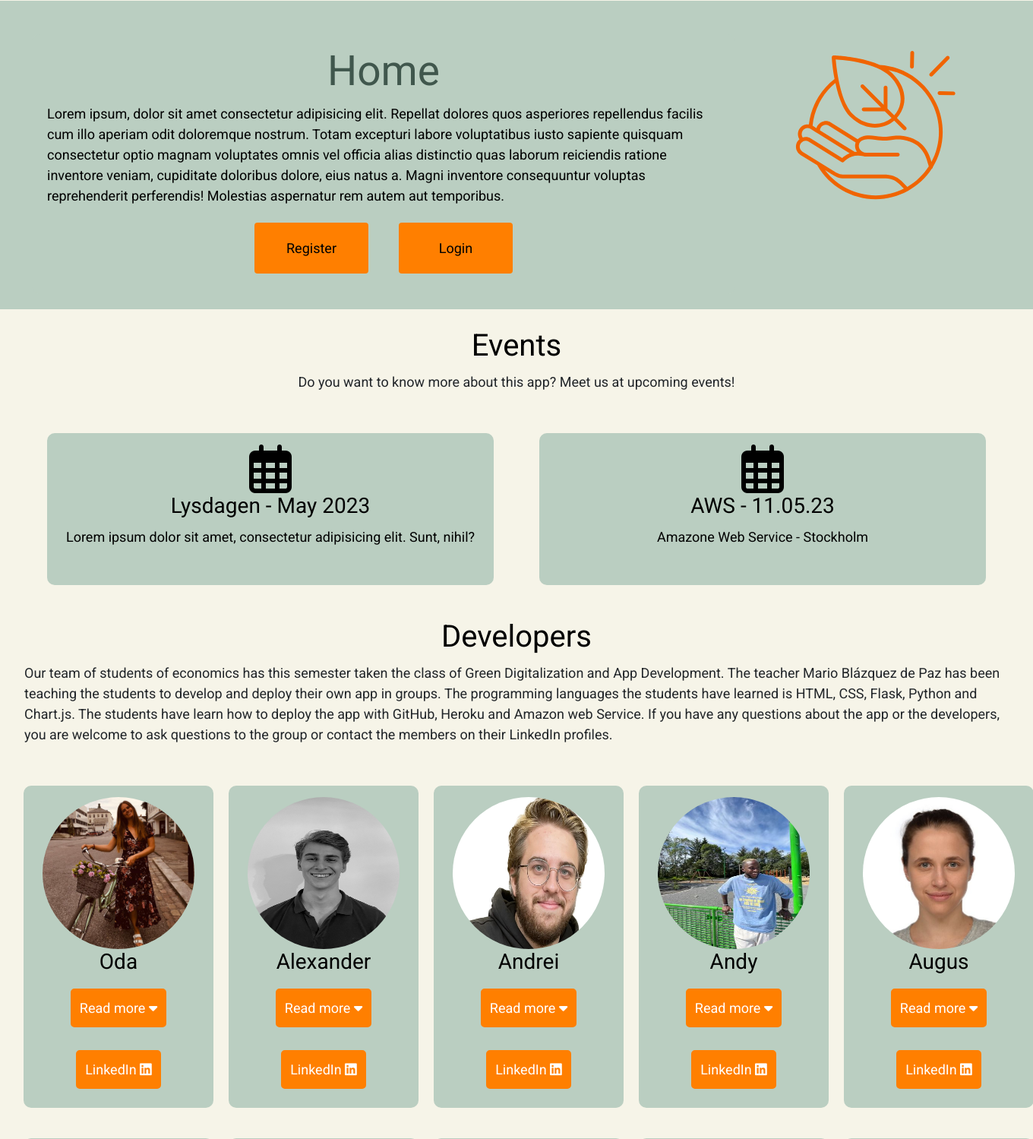
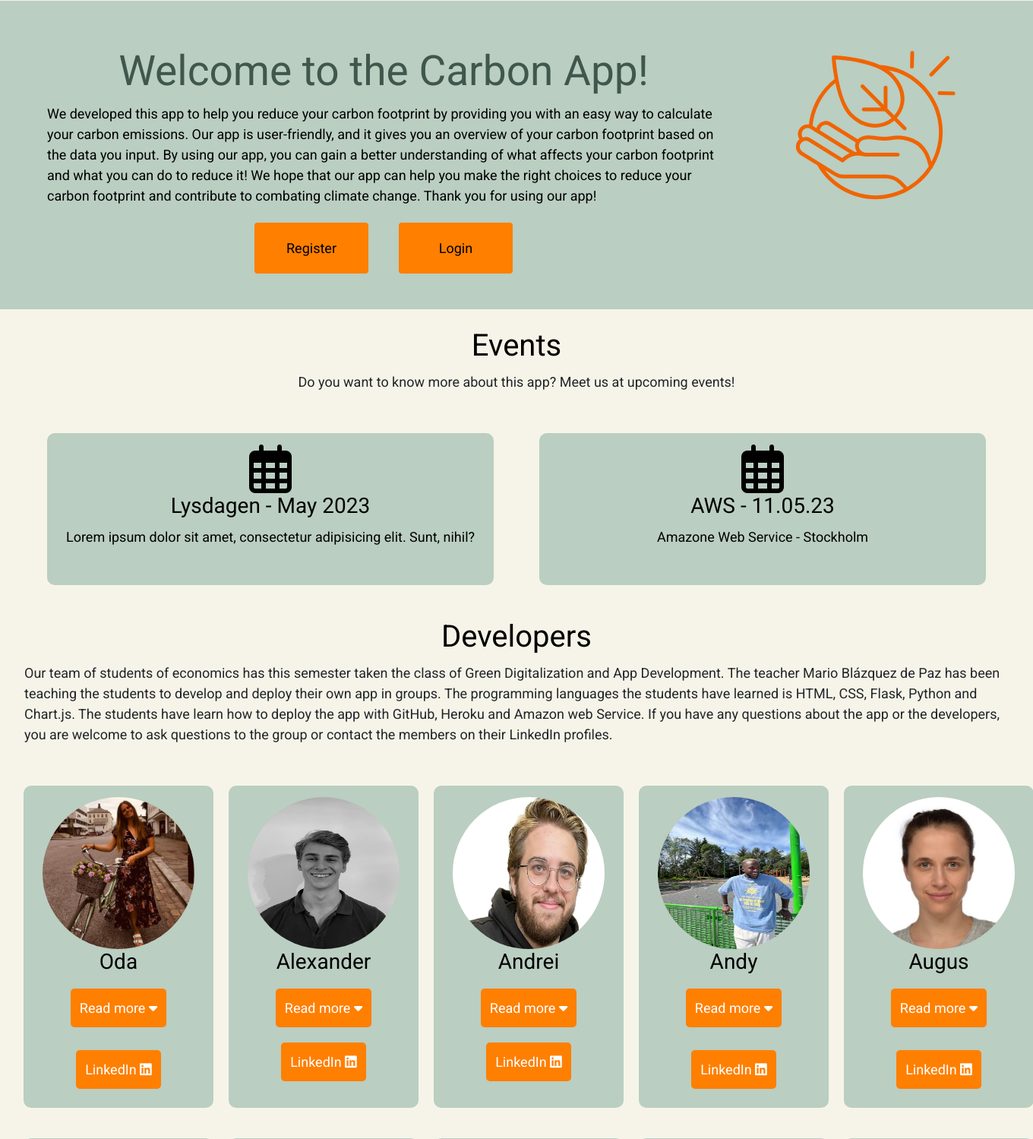
Before and after one commit to Andrei-Cos/Carbon_App_Grp1, a Flask app: page / in a window 1360 px wide. Shown: the part 117-1616 px from the top of the page at 76% size. Run offline with Flask 2, Linux system fonts and the light colour scheme; data comes from the database, SQL or seed files in the repository; both versions use the stored data as it was after the commit; some libraries are stand-ins or nearby versions.

Commit message:
Add files via upload

```diff
--- a/capp/__init__.py
+++ b/capp/__init__.py
@@ -19,7 +19,7 @@
 bcrypt = Bcrypt(application)
 login_manager= LoginManager(application)
 login_manager.login_view = 'users.login'
-login_manager.login_message_category = 'info'
+#login_manager.login_message_category = 'info'
 
 from capp.home.routes import home
 from capp.methodology.routes import methodology
--- a/capp/templates/home.html
+++ b/capp/templates/home.html
@@ -9,9 +9,20 @@
 
     <div class="header_home">
       <div class="box">
-        <h1 style="font-size:55px;"><span class="text-logo"> Home</span></h1>
+        {% with messages = get_flashed_messages(with_categories=true) %}
+                  {% if messages %}
+                      {% for category, message in messages %}
+                          <div class="alert alert-{{ category }}">
+                              {{ message }}
+                          </div>
+                      {% endfor %}
+                  {% endif %}
+              {% endwith %}
+        <h1 style="font-size:55px;"><span class="text-logo"> Welcome to the Carbon App!</span></h1>
         <p style="text-align:left;">
-            Lorem ipsum, dolor sit amet consectetur adipisicing elit. Repellat dolores quos asperiores repellendus facilis cum illo aperiam odit doloremque nostrum. Totam excepturi labore voluptatibus iusto sapiente quisquam consectetur optio magnam voluptates omnis vel officia alias distinctio quas laborum reiciendis ratione inventore veniam, cupiditate doloribus dolore, eius natus a. Magni inventore consequuntur voluptas reprehenderit perferendis! Molestias aspernatur rem autem aut temporibus.
+          We developed this app to help you reduce your carbon footprint by providing you with an easy way to calculate your carbon emissions. Our app is user-friendly, and it gives you an overview of your carbon footprint based on the data you input. By using our app, you can gain a better understanding of what affects your carbon footprint and what you can do to reduce it!
+          We hope that our app can help you make the right choices to reduce your carbon footprint and contribute to combating climate change.
+          Thank you for using our app!
         </p>
         {% if current_user.is_authenticated %}
         {%else%}
@@ -118,6 +129,7 @@
           <img src="/static/Pictures/Alex.jpg" alt="" style="border-radius: 50%; width:200px; height: 200px;">
           <h3> Alexander </h3>
           <button onclick="myFunction_1()"
+          id="btn_1"
           style="
           background-color: #FF7F00;
           border: 2px solid  #FF7F00;
@@ -129,19 +141,33 @@
           font-size: 18px;">
           Read more <i class="fa-solid fa-caret-down"></i> </button>
 
-          <p id="demo_1"></p>
-          <script>function myFunction_1() {
-            document.getElementById("demo_1").innerHTML = "Alexander Strøno is a 23-year-old from Oslo who is currently pursuing a Bachelor's degree in Business and Administration at the Western University of Applied Science. Prior to commencing his degree, he possessed experience in coding logical scripts using Python and VBA. The purpose of enrolling in this course was to acquire comprehensive skills and knowledge that would equip him with the ability to further enhance his aptitude on his own. ";}</script>
+          <p id="demo_1" style="display:none;">
+            Alexander Strøno is a 23-year-old from Oslo who is currently pursuing a Bachelor's degree in Business and Administration at the Western University of Applied Science. Prior to commencing his degree, he possessed experience in coding logical scripts using Python and VBA. The purpose of enrolling in this course was to acquire comprehensive skills and knowledge that would equip him with the ability to further enhance his aptitude on his own.
+          </p>
+          <script>
+            function myFunction_1() {
+              var x = document.getElementById("demo_1");
+              var btn = document.getElementById("btn_1");
+              if (x.style.display === "none") {
+                x.style.display = "block";
+                btn.innerHTML = "Read less <i class='fa-solid fa-caret-up'></i>";
+              } else {
+                x.style.display = "none";
+                btn.innerHTML = "Read more <i class='fa-solid fa-caret-down'></i>";
+              }
+            }
+          </script>
 
           <div class="container_buttons_developers">
             <a class="btn_developers" href="#"  target="_blank">LinkedIn <i class="fa-brands fa-linkedin"></i></a>
           </div>
         </div>
 
+
         <div class="box">
           <img src="/static/Pictures/Andrei.jpg" alt="" style="border-radius: 50%; width:200px; height: 200px;">
           <h3> Andrei </h3>
-          <button onclick="myFunction_3()"
+          <button id="readMoreBtn" onclick="toggleReadMore()"
           style="
           background-color: #FF7F00;
           border: 2px solid  #FF7F00;
@@ -153,14 +179,27 @@
           font-size: 18px;">
           Read more <i class="fa-solid fa-caret-down"></i> </button>
 
-          <p id="demo_2"></p>
-          <script>function myFunction_3() {
-            document.getElementById("demo_2").innerHTML = "Lorem ipsum dolor sit amet consectetur adipisicing elit. Nulla quia repellat omnis? Odit enim hic atque dolorem iste natus inventore perspiciatis vitae dolore animi veritatis aut nemo unde similique, officia reiciendis ex architecto voluptates soluta ab tempore facilis quisquam cum.";}</script>
+          <p id="demo_2" style="display:none;">Lorem ipsum dolor sit amet consectetur adipisicing elit. Nulla quia repellat omnis? Odit enim hic atque dolorem iste natus inventore perspiciatis vitae dolore animi veritatis aut nemo unde similique, officia reiciendis ex architecto voluptates soluta ab tempore facilis quisquam cum.</p>
+
+          <script>
+            function toggleReadMore() {
+              var readMoreBtn = document.getElementById("readMoreBtn");
+              var demo_2 = document.getElementById("demo_2");
+              if (demo_2.style.display === "none") {
+                demo_2.style.display = "block";
+                readMoreBtn.innerHTML = "Read less <i class='fa-solid fa-caret-up'></i>";
+              } else {
+                demo_2.style.display = "none";
+                readMoreBtn.innerHTML = "Read more <i class='fa-solid fa-caret-down'></i>";
+              }
+            }
+          </script>
 
           <div class="container_buttons_developers">
-            <a class="btn_developers" href="#"  target="_blank">LinkedIn <i class="fa-brands fa-linkedin"></i></a>
+            <a class="btn_developers" href="#" target="_blank">LinkedIn <i class="fa-brands fa-linkedin"></i></a>
           </div>
-        </div>
+      </div>
+
 
         <div class="box">
           <img src="/static/Pictures/Andy.jpg" alt="" style="border-radius: 50%; width:200px; height: 200px;">
--- a/capp/users/routes.py
+++ b/capp/users/routes.py
@@ -30,7 +30,7 @@
     if user and bcrypt.check_password_hash(user.password, form.password.data):
         login_user(user, remember=form.remember.data)
         next_page=request.args.get('next')
-        flash('You have logged in! Now, you can start to use Forward!', 'success')
+        flash('You have logged in! Now, you can start to use the carbon app!', 'success')
         return redirect(next_page) if next_page else redirect(url_for('home.home_home'))
     else:
         flash('Login Unsuccessful. Please check email and password!', 'danger')
@@ -39,4 +39,5 @@
 @users.route('/logout')
 def logout():
     logout_user()
+    flash('You have logout', 'success')
     return redirect(url_for('home.home_home'))
```
Also changed, not shown: capp/templates/users/login.html (+1 -13 lines), capp/templates/carbon_app/new_entry.html (line endings or trailing spaces), capp/user.db.
